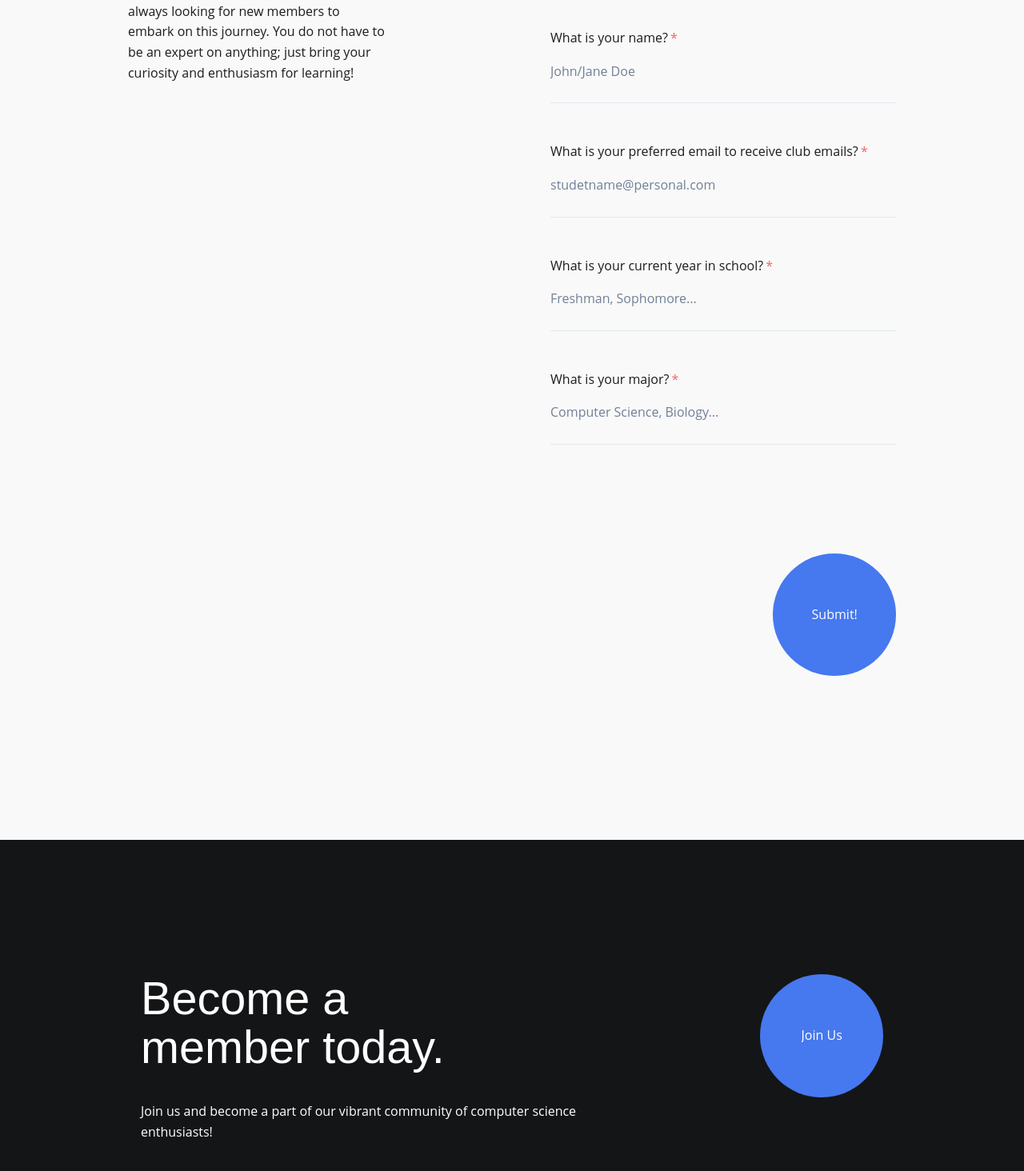
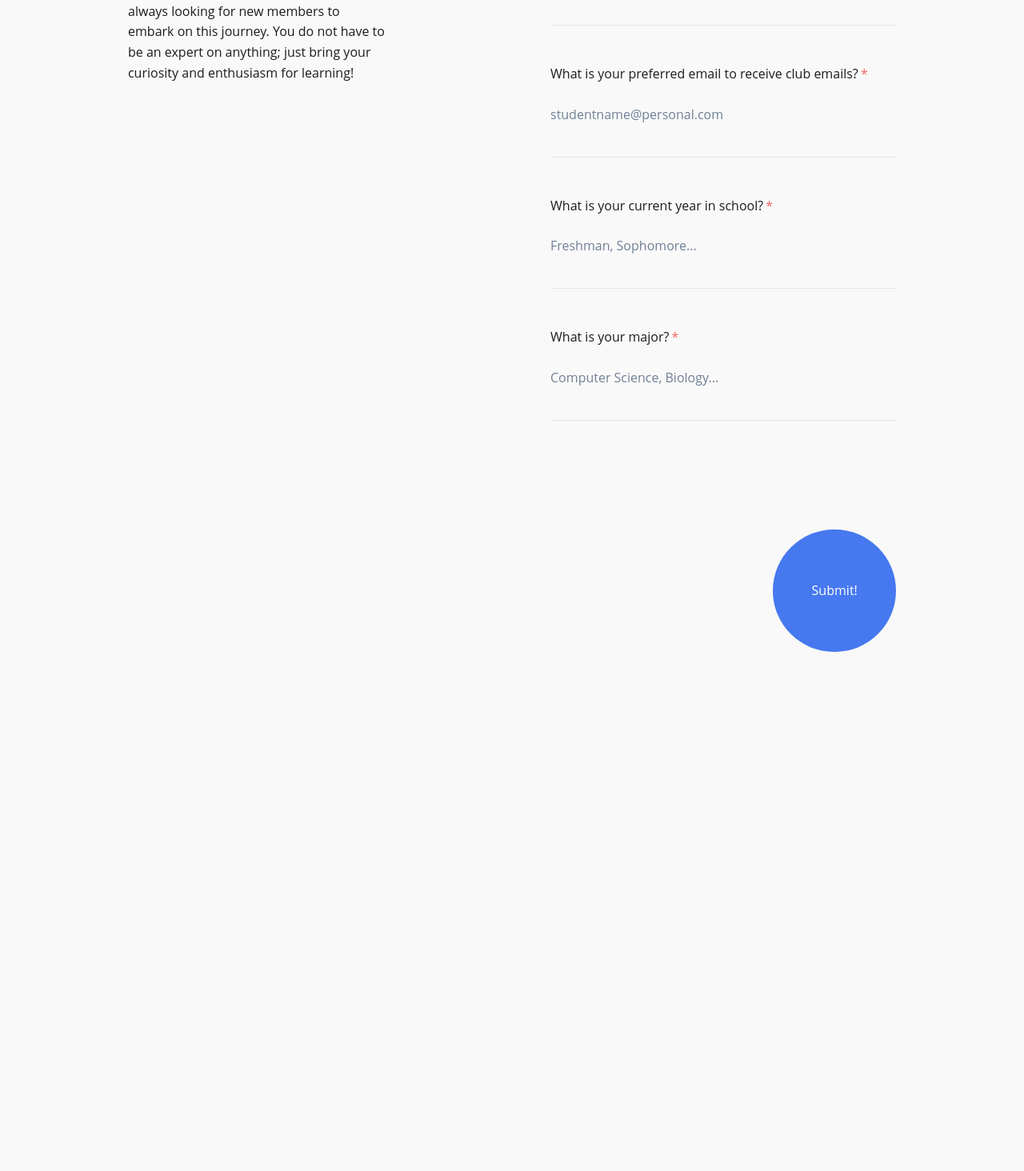
Before and after one commit to JaleelB/mec-acm, a Next.js app: page /join in a window 1280 px wide. Shown: the part 766-2230 px from the top of the page at 80% size. After the commit the page ends 1684 px from the top, so only its background shows below. Built offline with nearby package versions, Linux system fonts and the light colour scheme.

Commit message:
renderred footer for every page except join

```diff
--- a/components/Input.jsx
+++ b/components/Input.jsx
@@ -13,7 +13,7 @@ const TextInput = ({label, ph}) => {
             variant="flushed"
             w="100%" size="lg"
             placeholder={ph}
-            pb="2rem"
+            pb="2rem" h={{mdDesktop: "75px"}}
         />
     </Box>
   )
--- a/layout/layout.jsx
+++ b/layout/layout.jsx
@@ -2,14 +2,15 @@ import React from 'react'
 import Footer from './footer'
 import Nav from './nav'
 
-const Layout = ({children}) => {
+const Layout = ({children, dark}) => {
+
   return (
     <>
         <Nav/>
         <main>
             {children}
         </main>
-        <Footer/>
+        { window.location.pathname !== "/join" && <Footer/>}
     </>
   )
 }
--- a/layout/nav.jsx
+++ b/layout/nav.jsx
@@ -39,8 +39,6 @@ const Nav = () => {
 
 
     }, [scroll.y, scroll.lastY])
-
-    console.log(useTheme())
 
     return (
         <Box
--- a/pages/join.jsx
+++ b/pages/join.jsx
@@ -19,7 +19,7 @@ const Join = () => {
         </Box>
 
         <Flex
-          direction={{base: "column", lgTablet: "row"}}
+          direction={{base: "column", lg: "row"}}
           justify="space-between"
           mt={{base: '5rem', lgTablet:'7.5rem', lgDesktop:'wrap2Md'}}
         >
@@ -32,9 +32,9 @@ const Join = () => {
               for learning!
             </Text>
           </Box>
-          <Stack flex="0 0 45%" spacing="1rem" mt={{base: '5rem', lgTablet:'7.5rem'}}>
+          <Stack flex="0 0 45%" spacing="1rem" mt={{base: '5rem', lgTablet:0}}>
               <TextInput label="What is your name?" ph="John/Jane Doe"/>
-              <TextInput label="What is your preferred email to receive club emails?" ph="studetname@personal.com"/>
+              <TextInput label="What is your preferred email to receive club emails?" ph="studentname@personal.com"/>
               <TextInput label="What is your current year in school?" ph="Freshman, Sophomore..." />
               <TextInput label="What is your major?" ph="Computer Science, Biology..."/>
           </Stack>
@@ -47,6 +47,12 @@ const Join = () => {
           <RoundButton text="submit!" state/>
         </Flex>
 
+        <Box
+            className='floor-space'
+            display={{base: 'block', lg: 'none'}}
+            pt={{base: '20vw', lgTablet: '5vw', lg: 0}}
+        />
+
       </ResponsiveSection>
     </Layout>
   )
```
